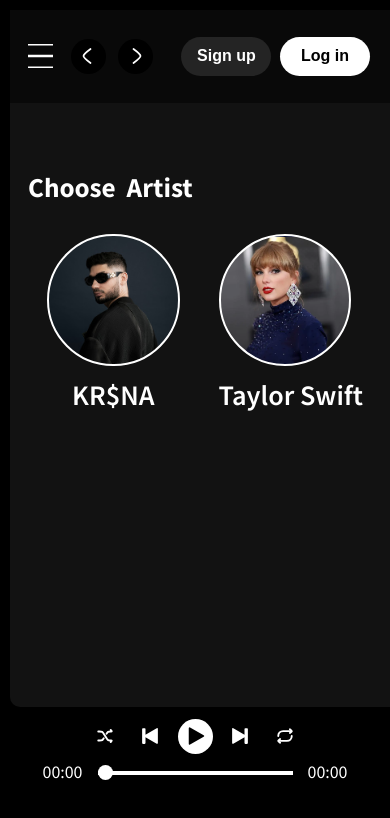
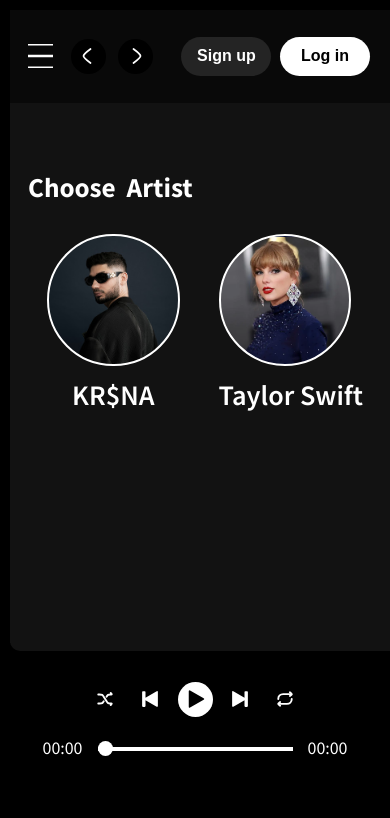
Before and after one commit to YashTheLearner/Spotify-Clone, a plain HTML site: page index.html in a window 390 px wide. Drawn offline with Linux system fonts and the light colour scheme; no server answers.

Commit message:
responsive

```diff
--- a/css/style.css
+++ b/css/style.css
@@ -644,6 +644,20 @@
   .hero2{
     height: 70vh;
   }
+  .controls{
+    position: relative;
+    bottom: 30px;
+    gap: 20px;
+  }
+  .middle{
+    height: 76vh;
+  }
+  .hero2{
+    height: 64vh;
+  }
+  .cards-a{
+    height: 48.2vh;
+  }
 }
 
 @media (max-width:419px){
@@ -660,7 +674,7 @@
   }
   .cards-a{
     flex-direction: column;
-    height: 63vh;
+    height: 56vh;
   }
   .card-a{
     margin: auto;
```
